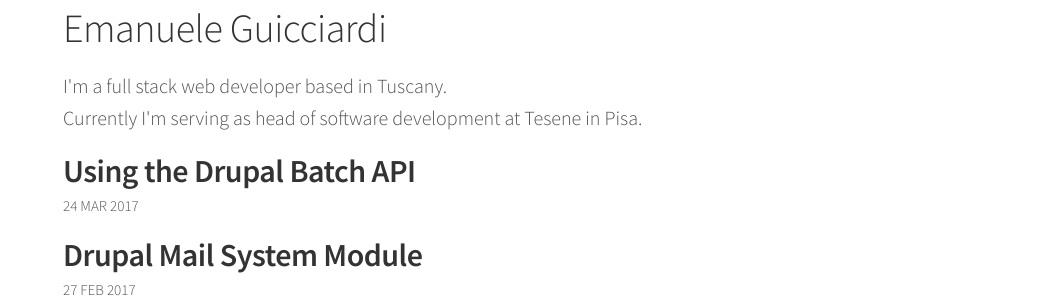
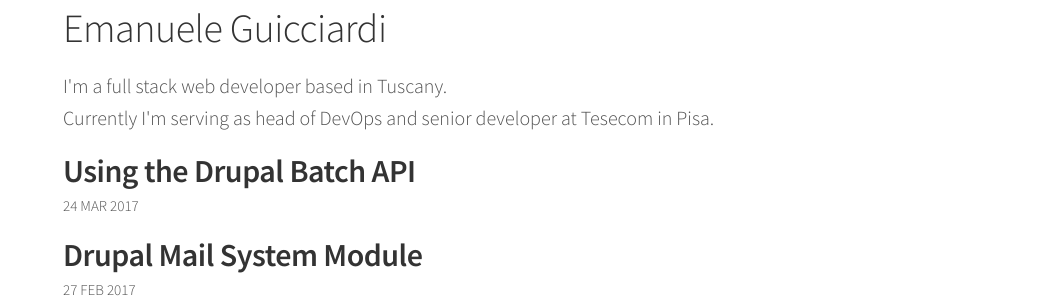
Before and after one commit to eguicciardi/guinet, a Jekyll site: the page built from index.html, in a window 1280 px wide. Shown: the part 146-446 px from the top of the page, without its empty margins (217-1280 px from the left). Built offline with Jekyll 4.4.1, drawn with Linux system fonts in a browser that asks for light colours.

Commit message:
Intro updated

```diff
--- a/_config.yml
+++ b/_config.yml
@@ -58,6 +58,7 @@ defaults:
     values:
       layout:       "post"
 
+# Plugins
 plugins:
   - jekyll-seo-tag
   - octopress-minify-html
--- a/_includes/intro.html
+++ b/_includes/intro.html
@@ -1,4 +1,4 @@
 <div class="intro">
     I'm a full stack web developer based in Tuscany. <br />
-    Currently I'm serving as head of software development at <a href="http://tesene.it" target="_blank">Tesene</a> in Pisa.
+    Currently I'm serving as head of DevOps and senior developer at <a href="https://tesecom.it" target="_blank">Tesecom</a> in Pisa.
 </div>
```
